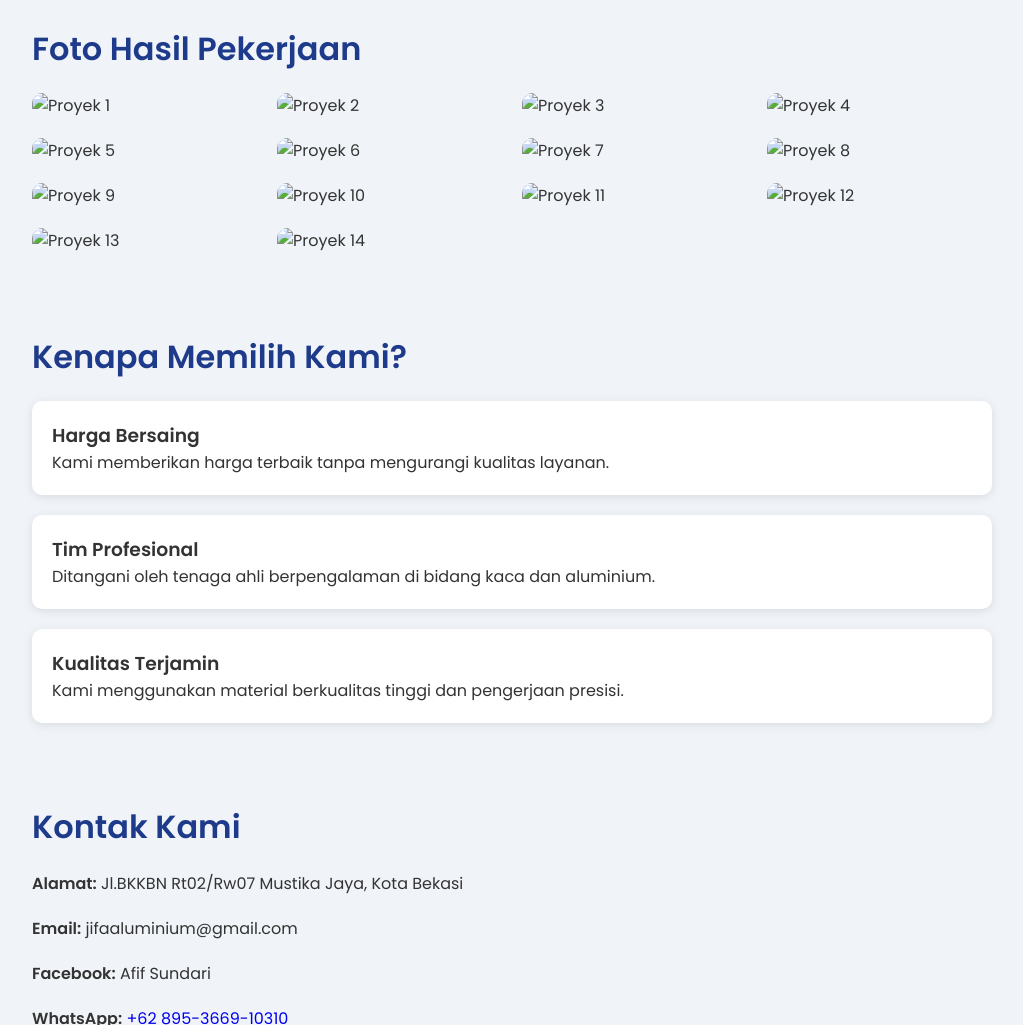
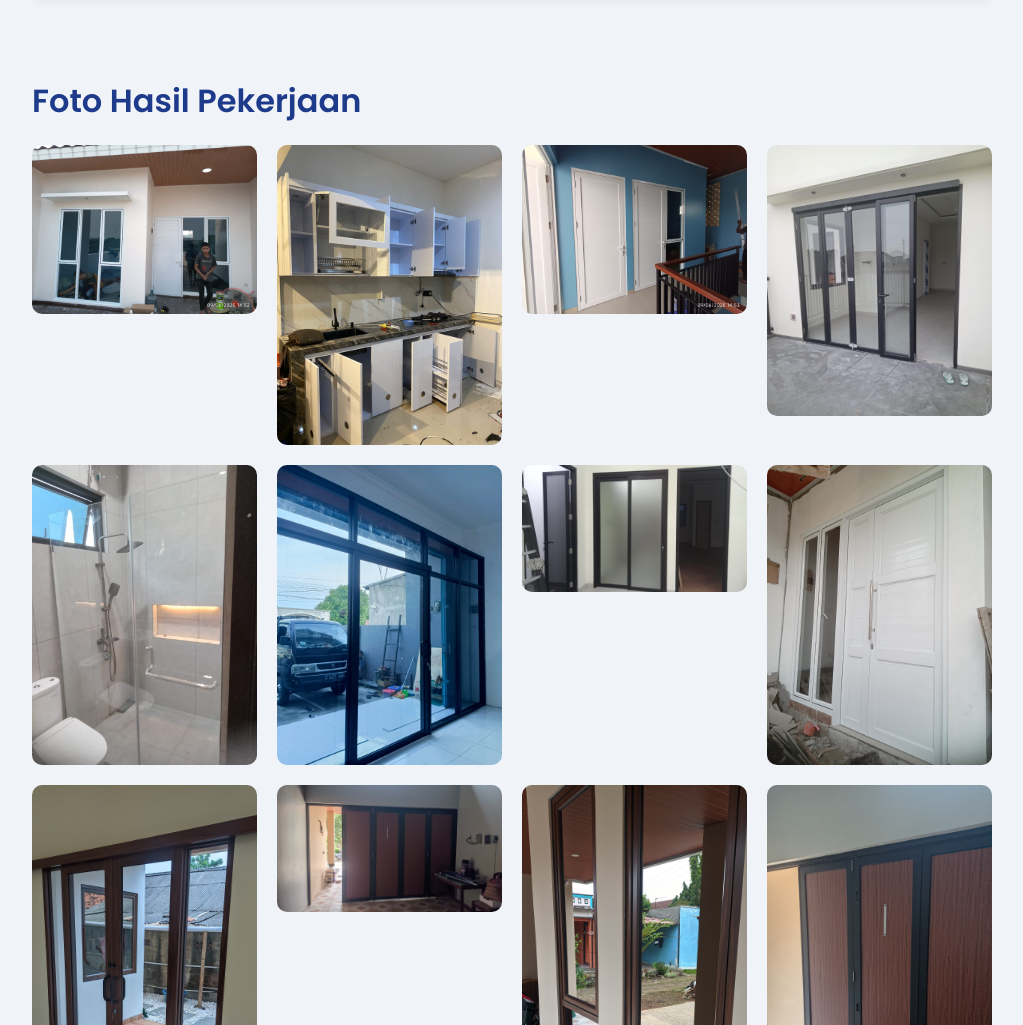
Before and after one commit to JifaAluminium/JifaAluminium, a plain HTML site: page index.html in a window 1280 px wide. Shown: the part 1775-2800 px from the top of the page, without its empty margins (128-1151 px from the left). Drawn offline with Linux system fonts and the light colour scheme.

Commit message:
Update index.html

```diff
--- a/index.html
+++ b/index.html
@@ -276,30 +276,30 @@
         <li><a href="#kontak">Kontak</a></li>
       </ul>
     </nav>
-    <img src="logo.png.jpeg" alt="Logo JIFA ALUMINIUM" style="max-height: 70px; margin-bottom: 10px;">
+    <img src="logo.jpeg" alt="Logo JIFA ALUMINIUM" style="max-height: 70px; margin-bottom: 10px;">
 <h1>JIFA ALUMINIUM</h1>
     <p>Solusi Kaca & Aluminium Berkualitas Tinggi</p>
   </header>
   <div class="slider">
   <div class="slides">
     <div class="slide">
-      <img src="images/bg1.jpg.jpeg" alt="Background 1">
+      <img src="bg1.jpeg" alt="Background 1">
       <div class="caption">JIFA ALUMUNIUM<br><small>Solusi Pintu & Jendela Berkualitas</small></div>
     </div>
     <div class="slide">
-      <img src="images/bg2.jpg.jpeg" alt="Background 2">
+      <img src="bg2.jpeg" alt="Background 2">
       <div class="caption">Spesialis Kaca & Partisi<br><small>Estetika Modern untuk Hunian & Kantor</small></div>
     </div>
     <div class="slide">
-      <img src="images/bg3.jpg.jpeg" alt="Background 3">
+      <img src="bg3.jpeg" alt="Background 3">
       <div class="caption">Kitchen Set Aluminium<br><small>Tahan Lama, Anti Rayap, Tampilan Elegan</small></div>
     </div>
     <div class="slide">
-      <img src="images/bg4.jpg.jpeg" alt="Background 4">
+      <img src="bg4.jpeg" alt="Background 4">
       <div class="caption">Pemasangan ACP Profesional<br><small>Finishing Rapi & Tahan Cuaca</small></div>
     </div>
     <div class="slide">
-      <img src="images/bg5.jpg.jpeg" alt="Background 5">
+      <img src="bg5.jpeg" alt="Background 5">
       <div class="caption">Kaca Dekoratif & Rupa-Rupa Kaca<br><small>Desain Menawan, Kualitas Terjamin</small></div>
     </div>
   </div>
@@ -328,20 +328,22 @@
   </section>  <section id="galeri">
     <h2>Foto Hasil Pekerjaan</h2>
     <div class="galeri">
-      <img src="images/proyek1.jpg.jpeg" alt="Proyek 1">
-      <img src="images/proyek2.jpg.jpeg" alt="Proyek 2">
-      <img src="images/proyek3.jpg.jpeg" alt="Proyek 3">
-      <img src="images/proyek4.jpg.jpeg" alt="Proyek 4">
-      <img src="images/proyek5.jpg.jpeg" alt="Proyek 5">
-      <img src="images/proyek6.jpg.jpeg" alt="Proyek 6">
-      <img src="images/proyek7.jpg.jpeg" alt="Proyek 7">
-      <img src="images/proyek8.jpg.jpeg" alt="Proyek 8">
-      <img src="images/proyek9.jpg.jpeg" alt="Proyek 9">
-      <img src="images/proyek10.jpg.jpeg" alt="Proyek 10">
-      <img src="images/proyek11.jpg.jpeg" alt="Proyek 11">
-      <img src="images/proyek12.jpg.jpeg" alt="Proyek 12">
-      <img src="images/proyek13.jpg.jpeg" alt="Proyek 13">
-      <img src="images/proyek14.jpg.jpeg" alt="Proyek 14">
+      <img src="proyek1.jpeg" alt="Proyek 1">
+      <img src="proyek2.jpeg" alt="Proyek 2">
+      <img src="proyek3.jpeg" alt="Proyek 3">
+      <img src="proyek4.jpeg" alt="Proyek 4">
+      <img src="proyek5.jpeg" alt="Proyek 5">
+      <img src="proyek6.jpeg" alt="Proyek 6">
+      <img src="proyek7.jpeg" alt="Proyek 7">
+      <img src="proyek8.jpeg" alt="Proyek 8">
+      <img src="proyek9.jpeg" alt="Proyek 9">
+      <img src="proyek10.jpeg" alt="Proyek 10">
+      <img src="proyek11.jpeg" alt="Proyek 11">
+      <img src="proyek12.jpeg" alt="Proyek 12">
+      <img src="proyek13.jpeg" alt="Proyek 13">
+      <img src="proyek14.jpeg" alt="Proyek 14">
+      <img src="proyek15.jpeg" alt="Proyek 15">
+      <img src="proyek16.jpeg" alt="Proyek 16">
     </div>
   </section>  <section id="alasan">
     <h2>Kenapa Memilih Kami?</h2>
@@ -371,7 +373,7 @@
     <p>&copy; 2025 JIFA ALUMUNIUM. All rights reserved.</p>
   </footer>
   <a href="https://wa.me/62895366910310" class="floating-chat" target="_blank">
-  <img src="images/logo.wa.jpg" alt="Chat Icon">
+  <img src="logo.wa.jpg" alt="Chat Icon">
 </a>
 </body>
 </html>
```
